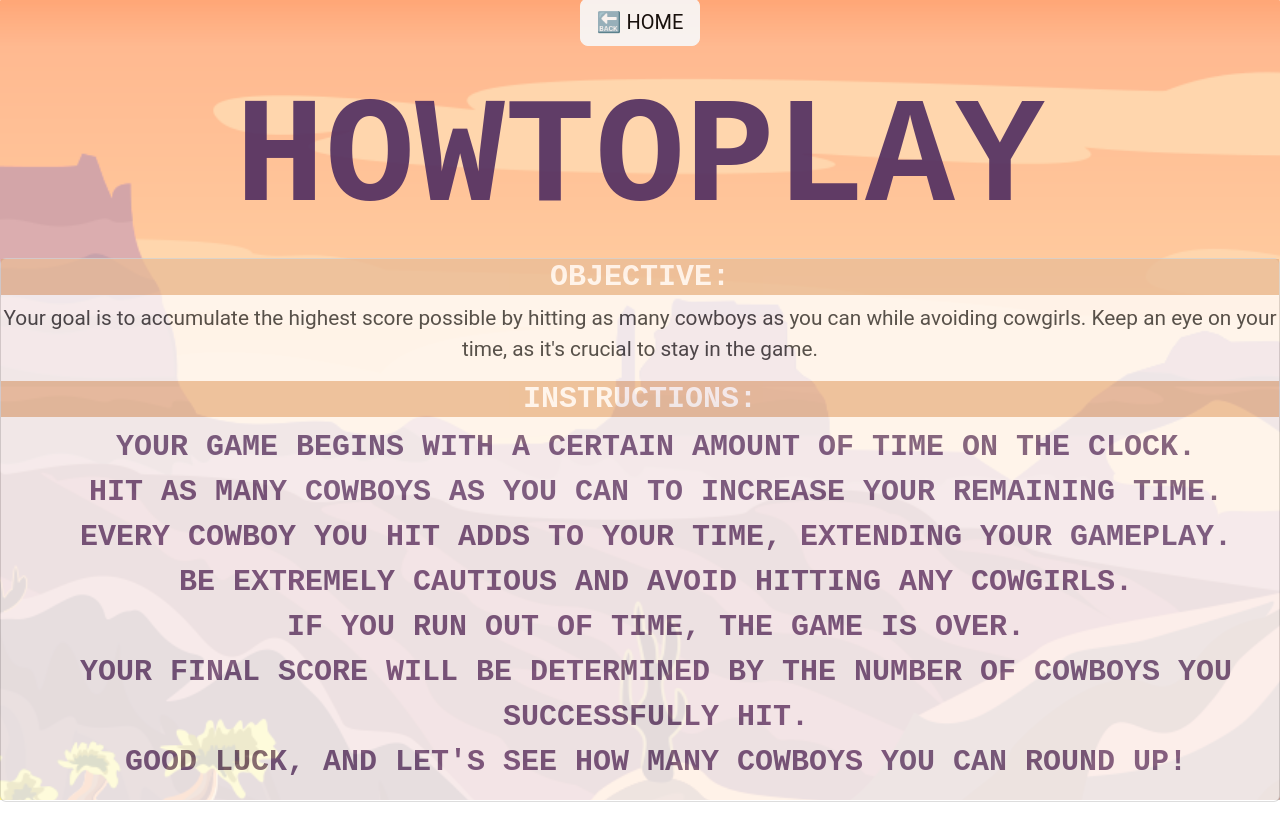
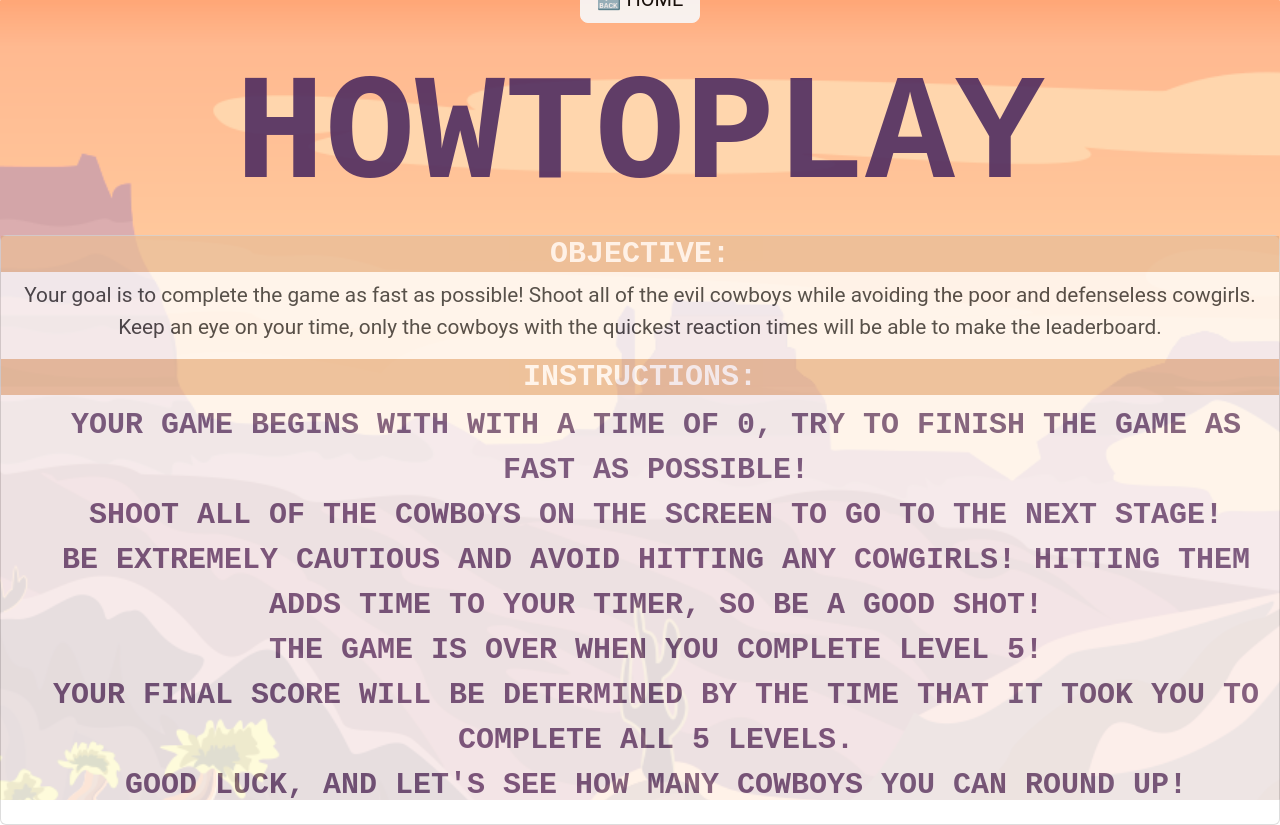
Before and after one commit to DrProfDavis/shootem-up-showdown, a React (Create React App) app in the folder client/: page /howtoplay in a window 1280 px wide. Before the commit the page ends 802 px from the top, so only its background shows below. Built offline with nearby package versions, Linux system fonts and the light colour scheme.

Commit message:
Changed volumes to make it not as loud

```diff
--- a/client/src/components/Cell.js
+++ b/client/src/components/Cell.js
@@ -50,7 +50,7 @@ const Cell = ({ q, r, i, setScore, score, setEnemyLocation, enemyLocations, setF
         if(!isMuted)
         {
             const gunSound = new Audio(gunshotSound);
-            gunSound.volume = .1;
+            gunSound.volume = .05;
             gunSound.play();
         }
     }
@@ -60,23 +60,17 @@ const Cell = ({ q, r, i, setScore, score, setEnemyLocation, enemyLocations, setF
         if (!isMuted) {
           const randomIndex = Math.floor(Math.random() * cowgirlHitSounds.length);
           const cowgirlHit = new Audio(cowgirlHitSounds[randomIndex]);
+          cowgirlHit.volume = .5;
           cowgirlHit.play();
         }
       };
-
-    // const playEnemyHit = () => {
-    //     if(!isMuted)
-    //     {
-    //         const enemyHit = new Audio(enemyHitSound);
-    //         enemyHit.play();
-    //     }
-    // }
 
 
       const playEnemyHit = () => {
         if (!isMuted) {
           const randomIndex = Math.floor(Math.random() * enemyHitSounds.length);
           const enemyHit = new Audio(enemyHitSounds[randomIndex]);
+          enemyHit.volume = .5;
           enemyHit.play();
         }
       };
--- a/client/src/components/FriendlyShot.js
+++ b/client/src/components/FriendlyShot.js
@@ -10,7 +10,7 @@ const FriendlyShot = (i, friendlyLocations, setFriendlyLocation, setTimer, isRel
           ...friendlyLocations,
           [friendlyKey]: null,
         });
-        setTimer((prevTime) => prevTime + 3);
+        setTimer((prevTime) => prevTime + 10);
       }
     }
   }
--- a/client/src/components/Grid.js
+++ b/client/src/components/Grid.js
@@ -88,7 +88,7 @@ const Grid = () => {
 
     const startMusic = () => {
     const backgroundMusic = new Audio(BackgroundMusic);
-    backgroundMusic.volume = 0.2;
+    backgroundMusic.volume = 0.1;
     backgroundMusicRef.current = backgroundMusic; // Store the reference
     backgroundMusic.play();
     setIsMusicPlaying(true);
--- a/client/src/pages/HowToPlay.js
+++ b/client/src/pages/HowToPlay.js
@@ -19,18 +19,17 @@ const HowToPlay = () => {
         <Card className='card-txt'>
           <h3>Objective: </h3>
 
-          <p>Your goal is to accumulate the highest score possible by hitting as many cowboys as you can while avoiding cowgirls. Keep an eye on your time, as it's crucial to stay in the game.
+          <p>Your goal is to complete the game as fast as possible! Shoot all of the evil cowboys while avoiding the poor and defenseless cowgirls. Keep an eye on your time, only the cowboys with the quickest reaction times will be able to make the leaderboard.
           </p>
 
           <h3>Instructions:</h3>
 
           <ul>
-          <li> Your game begins with a certain amount of time on the clock.</li>
-          <li>Hit as many cowboys as you can to increase your remaining time.</li>
-          <li>Every cowboy you hit adds to your time, extending your gameplay.</li>
-          <li>Be extremely cautious and avoid hitting any cowgirls.</li>
-          <li>If you run out of time, the game is over.</li>
-          <li>Your final score will be determined by the number of cowboys you successfully hit.</li>
+          <li> Your game begins with with a time of 0, try to finish the game as fast as possible!</li>
+          <li>Shoot all of the cowboys on the screen to go to the next stage!</li>
+          <li>Be extremely cautious and avoid hitting any cowgirls! Hitting them adds time to your timer, so be a good shot!</li>
+          <li>The game is over when you complete level 5!</li>
+          <li>Your final score will be determined by the time that it took you to complete all 5 levels.</li>
           <li>Good luck, and let's see how many cowboys you can round up!</li></ul>
         </Card>
       </main>
```
